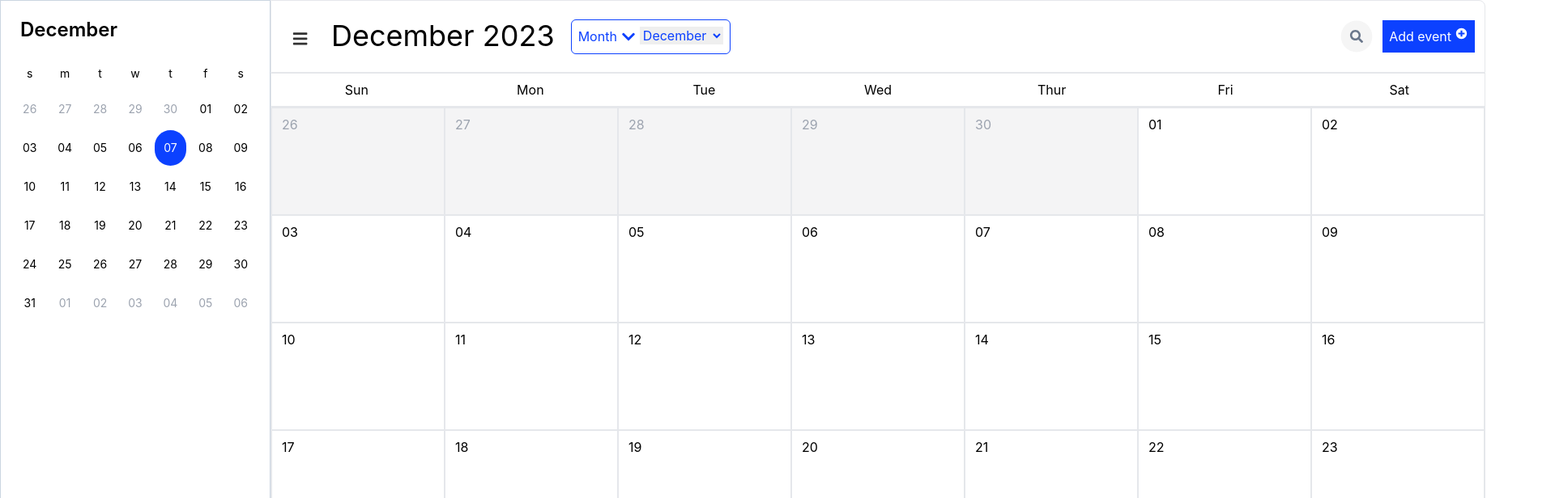
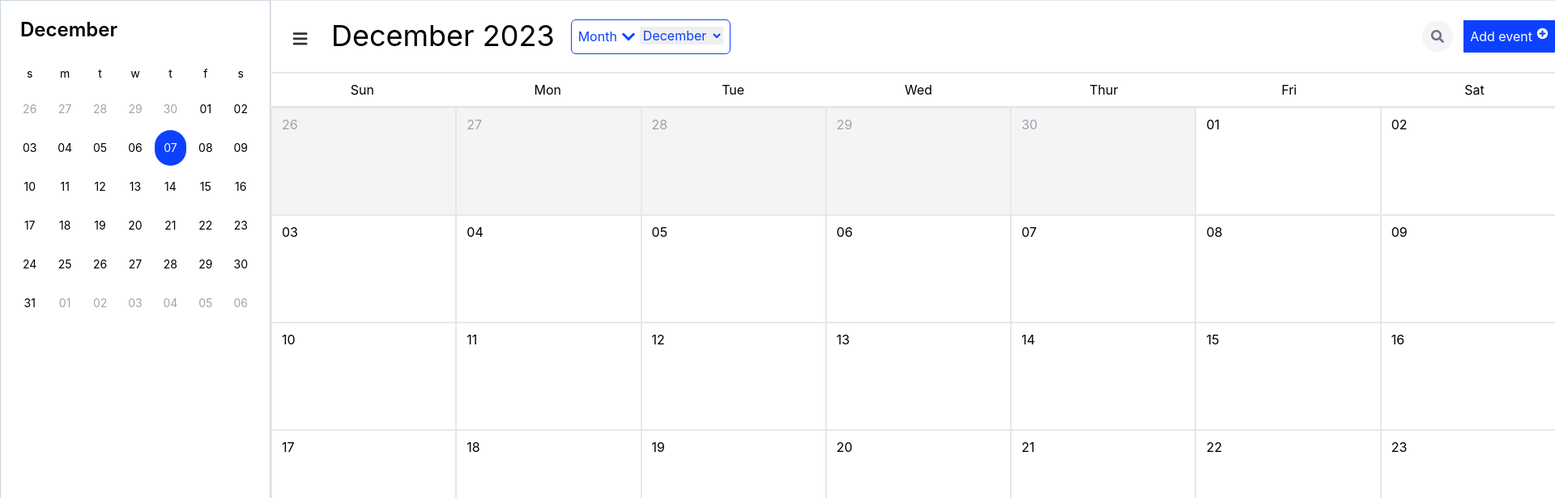
Before and after one commit to lindychi/frontend-bootcamp, a React (Create React App) app: page / in a window 1280 px wide. Shown: the top 616 px of the page at 81% size, 1920 px wide, since content can reach past the window. Built offline with nearby package versions, Linux system fonts and the light colour scheme.

Commit message:
큰달력도 안작아지게 수정

```diff
--- a/src/App.tsx
+++ b/src/App.tsx
@@ -67,7 +67,7 @@ function App() {
       </div>
 
       <div>
-        <div className="w-[1500px] h-[90px] flex flex-row justify-between p-3 items-center border border-state-300 rounded-tr-lg">
+        <div className="w-[1600px] h-[90px] flex flex-row justify-between p-3 items-center border border-state-300 rounded-tr-lg">
           <div className="flex justify-start gap-5 ">
             <Hamburger />
             <div className="text-4xl">
@@ -98,7 +98,7 @@ function App() {
           </div>
         </div>
 
-        <div className="grid grid-cols-7 gap-1 border border-state-300">
+        <div className="min-w-screen grid grid-cols-7 gap-1 border border-state-300">
           {dayList.map((day) => (
             <div key={day.medium} className="text-center py-2 ">
               {day.medium}
@@ -106,7 +106,7 @@ function App() {
           ))}
         </div>
 
-        <div className="w-full h-full grid grid-cols-7  border border-state-300">
+        <div className="min-w-screen min-h-screen grid grid-cols-7  border border-state-300">
           {targetCalendarDates.map((date: Date) => (
             <div
               key={date.getDate()}
```
